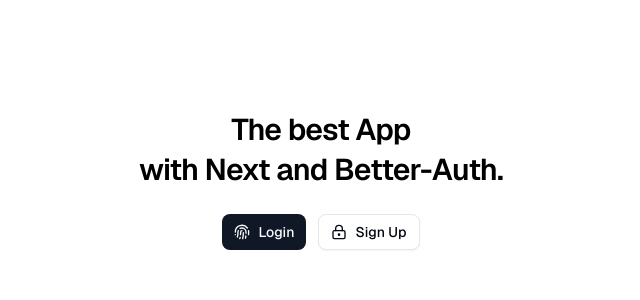
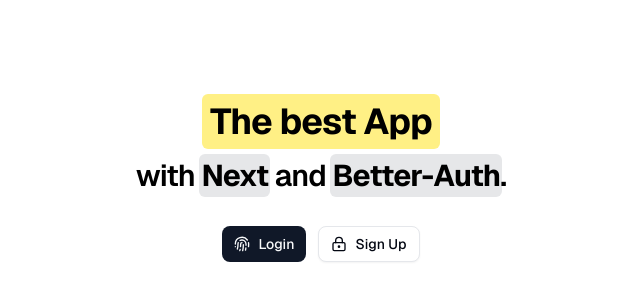
Before and after one commit to Babic4/next-better, a Next.js app: page / in a window 1280 px wide. Shown: the part 220-520 px from the top of the page, without its empty margins (319-959 px from the left). Built offline with nearby package versions, Linux system fonts and the light colour scheme.

Commit message:
update home

```diff
--- a/src/app/page.tsx
+++ b/src/app/page.tsx
@@ -8,9 +8,33 @@
     <div className='flex min-h-screen items-center justify-center font-sans dark:bg-black'>
       <main className='flex min-h-screen w-full max-w-3xl flex-col items-center justify-center py-32 px-16 bg-white dark:bg-black'>
         <div className='flex flex-col items-center justify-center gap-6 text-center sm:text-left'>
-          <h1 className='max-w-md text-3xl font-semibold leading-10 tracking-tight text-black text-center dark:text-zinc-50'>
-            The best App
-            <br /> with Next and Better-Auth.
+          <h1 className='max-w-md text-3xl font-semibold leading-13 tracking-tight text-black text-center dark:text-zinc-50'>
+            <span className='relative text-4xl'>
+              <span
+                className='absolute -inset-y-1 -inset-x-2 block bg-yellow-200 rounded-sm'
+                aria-hidden='true'
+              ></span>
+              <span className='relative font-bold text-black'>
+                The best App
+              </span>
+            </span>
+            <br /> with{' '}
+            <span className='relative'>
+              <span
+                className='absolute -inset-0.5 block bg-gray-900/10 rounded-sm'
+                aria-hidden='true'
+              ></span>
+              <span className='relative font-bold text-black'>Next</span>
+            </span>{' '}
+            and{' '}
+            <span className='relative'>
+              <span
+                className='absolute -inset-0.5 block bg-gray-900/10 rounded-sm'
+                aria-hidden='true'
+              ></span>
+              <span className='relative font-bold text-black'>Better-Auth</span>
+            </span>
+            .
           </h1>
           <div className='flex gap-3'>
             <Button asChild>
```
